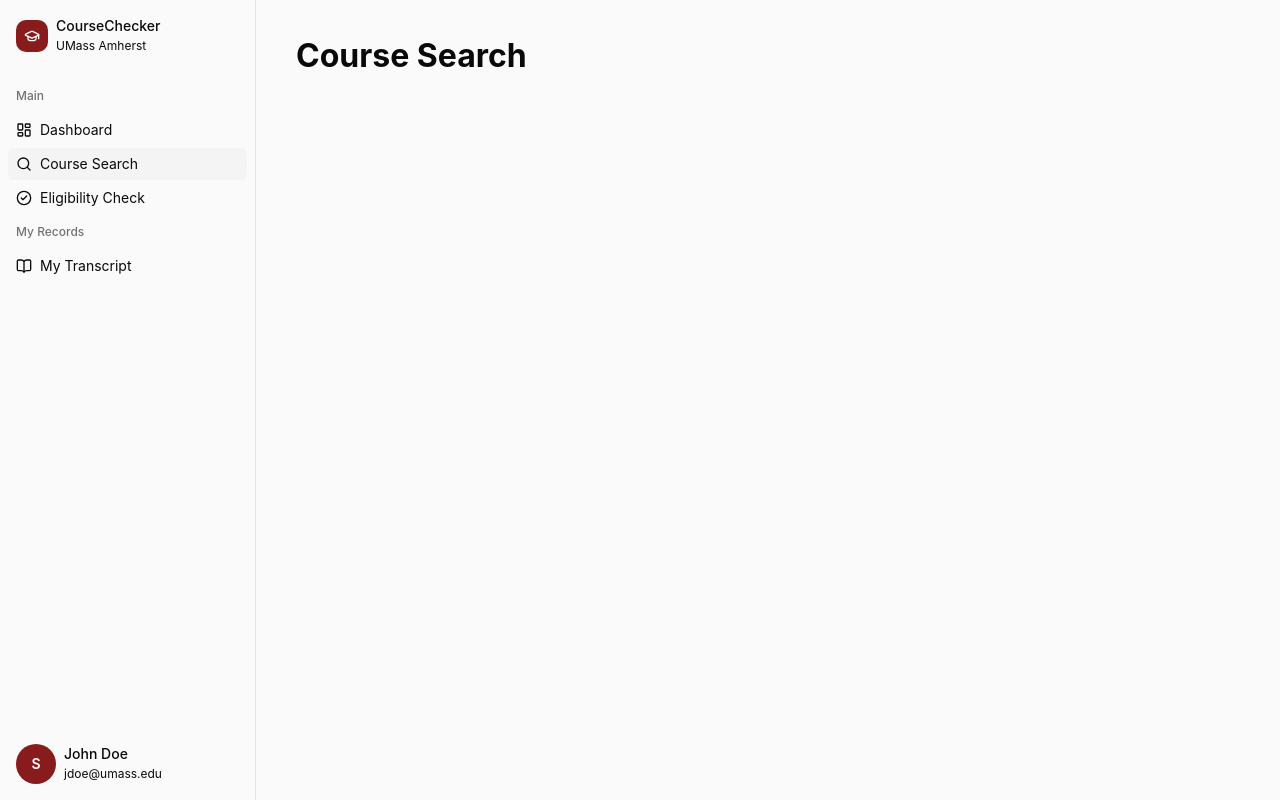
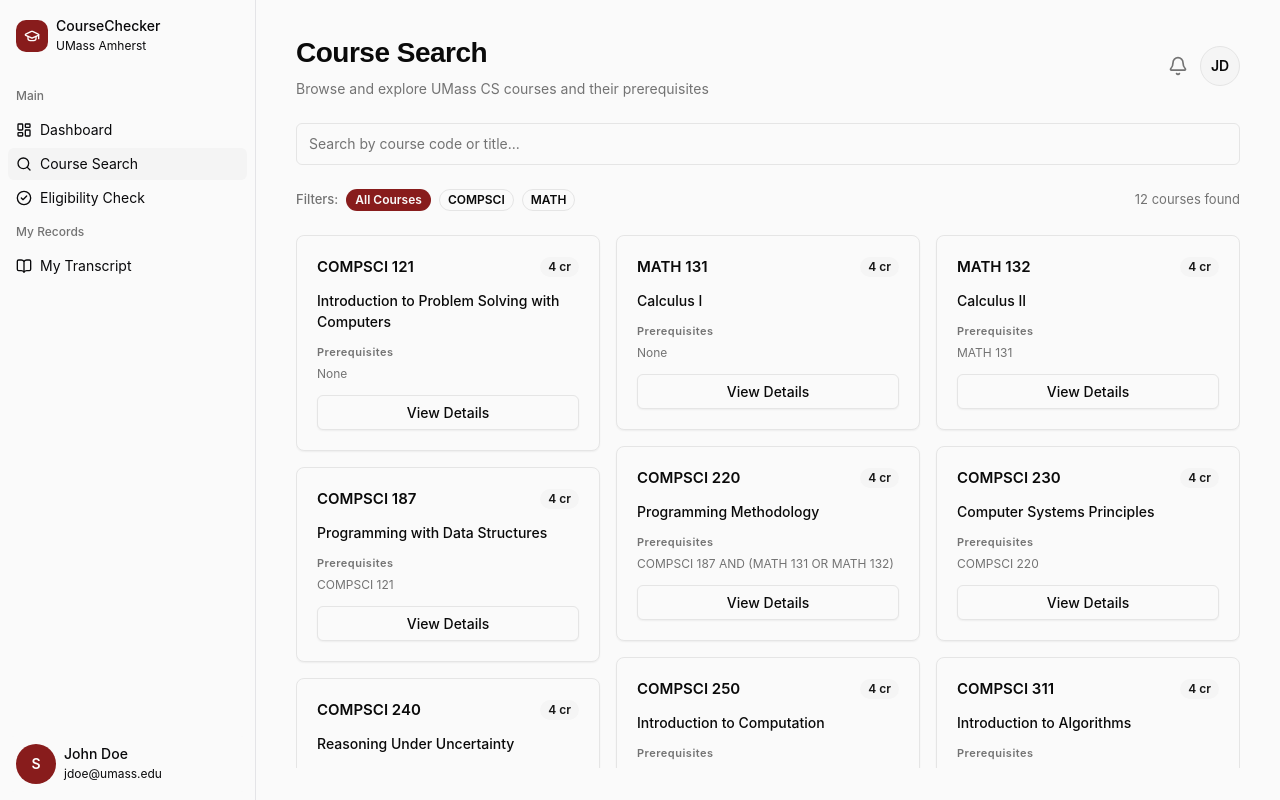
Before and after one commit to LTan-101104/CourseChecker, a React (Vite) app in the folder client/: page /search in a window 1280 px wide. Built offline with nearby package versions, Linux system fonts and the light colour scheme.

Commit message:
Initialize CourseSearchPage

```diff
--- a/client/src/App.tsx
+++ b/client/src/App.tsx
@@ -1,6 +1,7 @@
 import { BrowserRouter, Routes, Route, Outlet } from "react-router-dom";
 import { Sidebar } from "./components/Sidebar";
 import { TranscriptPage } from "./pages/TranscriptPage";
+import { CourseSearchPage } from "./pages/CourseSearchPage";
 import "./App.css";
 
 function AppLayout() {
@@ -24,7 +25,7 @@ function App() {
       <Routes>
         <Route element={<AppLayout />}>
           <Route index element={<Placeholder title="Dashboard" />} />
-          <Route path="/search" element={<Placeholder title="Course Search" />} />
+          <Route path="/search" element={<CourseSearchPage />} />
           <Route path="/eligibility" element={<Placeholder title="Eligibility Check" />} />
           <Route path="/transcript" element={<TranscriptPage />} />
         </Route>
--- /dev/null
+++ b/client/src/pages/CourseSearchPage.css
@@ -0,0 +1,224 @@
+.search-page {
+  display: flex;
+  flex-direction: column;
+  gap: 24px;
+  height: 100%;
+  font-family: "Inter", sans-serif;
+}
+
+/* ── Header ──────────────────────────────── */
+
+.search-header {
+  display: flex;
+  justify-content: space-between;
+  align-items: center;
+}
+
+.search-header-left {
+  display: flex;
+  flex-direction: column;
+  gap: 4px;
+}
+
+.search-header-right {
+  display: flex;
+  align-items: center;
+  gap: 12px;
+}
+
+/* ── Search Row ──────────────────────────── */
+
+.search-row {
+  display: flex;
+  align-items: flex-end;
+  gap: 12px;
+}
+
+.search-input-wrapper {
+  flex: 1;
+}
+
+.search-input {
+  width: 100%;
+  padding: 10px 12px;
+  border: 1px solid #e5e5e5;
+  border-radius: 6px;
+  background: #fafafa;
+  font-size: 14px;
+  font-family: "Inter", sans-serif;
+  color: #0a0a0a;
+  line-height: 1.43;
+}
+
+.search-input::placeholder {
+  color: #737373;
+}
+
+.search-input:focus {
+  outline: none;
+  border-color: #881c1c;
+}
+
+.search-btn {
+  display: flex;
+  align-items: center;
+  gap: 6px;
+  padding: 8px 16px;
+  border: none;
+  border-radius: 6px;
+  background: #881c1c;
+  color: #fafafa;
+  font-size: 14px;
+  font-weight: 500;
+  font-family: "Inter", sans-serif;
+  cursor: pointer;
+  white-space: nowrap;
+  line-height: 1.43;
+}
+
+.search-btn:hover {
+  background: #6e1717;
+}
+
+/* ── Filters ─────────────────────────────── */
+
+.filters-row {
+  display: flex;
+  align-items: center;
+  gap: 8px;
+}
+
+.filter-label {
+  font-size: 13px;
+  font-weight: 500;
+  color: #737373;
+}
+
+.filter-badge {
+  padding: 2px 8px;
+  border-radius: 16px;
+  border: 1px solid #e5e5e5;
+  background: transparent;
+  font-size: 12px;
+  font-weight: 600;
+  color: #0a0a0a;
+  cursor: pointer;
+  font-family: "Inter", sans-serif;
+  line-height: 1.33;
+}
+
+.filter-badge.active {
+  background: #881c1c;
+  color: #fafafa;
+  border-color: transparent;
+}
+
+.filter-badge:not(.active):hover {
+  background: #f5f5f5;
+}
+
+.result-count {
+  flex: 1;
+  text-align: right;
+  font-size: 13px;
+  color: #737373;
+}
+
+/* ── Results Grid ────────────────────────── */
+
+.results-grid {
+  display: flex;
+  gap: 16px;
+  flex: 1;
+  overflow-y: auto;
+}
+
+.results-column {
+  display: flex;
+  flex-direction: column;
+  flex: 1;
+  gap: 16px;
+}
+
+/* ── Course Card ─────────────────────────── */
+
+.course-card {
+  display: flex;
+  flex-direction: column;
+  gap: 12px;
+  padding: 20px;
+  background: #fafafa;
+  border: 1px solid #e5e5e5;
+  border-radius: 8px;
+  box-shadow: 0 1px 1.75px rgba(0, 0, 0, 0.05);
+}
+
+.card-top {
+  display: flex;
+  justify-content: space-between;
+  align-items: center;
+}
+
+.card-code {
+  font-size: 15px;
+  font-weight: 600;
+  color: #0a0a0a;
+}
+
+.card-credits {
+  padding: 2px 8px;
+  border-radius: 16px;
+  background: #f5f5f5;
+  font-size: 12px;
+  font-weight: 600;
+  color: #171717;
+  line-height: 1.33;
+}
+
+.card-title {
+  font-size: 14px;
+  font-weight: 500;
+  color: #0a0a0a;
+}
+
+.card-prereq {
+  display: flex;
+  flex-direction: column;
+  gap: 4px;
+}
+
+.prereq-label {
+  font-size: 11px;
+  font-weight: 600;
+  color: #737373;
+  letter-spacing: 0.5px;
+}
+
+.prereq-value {
+  font-size: 12px;
+  color: #737373;
+  line-height: 1.5;
+}
+
+.card-actions {
+  display: flex;
+}
+
+.view-details-btn {
+  width: 100%;
+  padding: 8px 16px;
+  border: 1px solid #e5e5e5;
+  border-radius: 6px;
+  background: #fafafa;
+  font-size: 14px;
+  font-weight: 500;
+  font-family: "Inter", sans-serif;
+  color: #0a0a0a;
+  cursor: pointer;
+  text-align: center;
+  box-shadow: 0 1px 1.75px rgba(0, 0, 0, 0.05);
+}
+
+.view-details-btn:hover {
+  background: #f0f0f0;
+}
--- /dev/null
+++ b/client/src/pages/CourseSearchPage.tsx
@@ -0,0 +1,144 @@
+import { useState, useMemo } from "react";
+import { Bell } from "lucide-react";
+import { mockCourses } from "../data/mockCourses";
+import type { Course, Requirement } from "../types";
+import "./CourseSearchPage.css";
+
+type Filter = "All" | "COMPSCI" | "MATH";
+
+//! helper function to generate requirement string based on Requirement
+function formatRequirement(req: Requirement): string {
+  switch (req.type) {
+    case "COURSE":
+      return req.requiredCourseCode;
+    case "AND":
+      return req.children.map(formatRequirement).join(" AND ");
+    case "OR": {
+      const inner = req.children.map(formatRequirement).join(" OR ");
+      return `(${inner})`;
+    }
+  }
+}
+
+export function CourseSearchPage() {
+  // const [query, setQuery] = useState("");
+  const [activeFilter, setActiveFilter] = useState<Filter>("All");
+  const [searchTerm, setSearchTerm] = useState("");
+
+  const filters: Filter[] = ["All", "COMPSCI", "MATH"];
+
+  const filteredCourses = useMemo(() => {
+    let results = mockCourses;
+
+    if (activeFilter !== "All") {
+      results = results.filter((c) => c.courseCode.startsWith(activeFilter));
+    }
+
+    if (searchTerm) {
+      const term = searchTerm.toLowerCase();
+      results = results.filter(
+        (c) =>
+          c.courseCode.toLowerCase().includes(term) ||
+          c.title.toLowerCase().includes(term),
+      );
+    }
+
+    return results;
+  }, [activeFilter, searchTerm]);
+
+  function handleOnChange(e: React.ChangeEvent<HTMLInputElement>) {
+    setSearchTerm(e.target.value);
+  }
+
+  // Split into 3 columns
+  const columns: Course[][] = [[], [], []];
+  filteredCourses.forEach((course, i) => {
+    columns[i % 3].push(course);
+  });
+
+  return (
+    <div className="search-page">
+      {/* Header */}
+      <div className="search-header">
+        <div className="search-header-left">
+          <h1 className="page-title">Course Search</h1>
+          <p className="page-subtitle">
+            Browse and explore UMass CS courses and their prerequisites
+          </p>
+        </div>
+        <div className="search-header-right">
+          <Bell size={20} color="#737373" />
+          <div className="header-avatar">JD</div>
+        </div>
+      </div>
+
+      {/* Search Row */}
+      <div className="search-row">
+        <div className="search-input-wrapper">
+          <input
+            className="search-input"
+            type="text"
+            placeholder="Search by course code or title..."
+            value={searchTerm}
+            onChange={(e) => handleOnChange(e)}
+          />
+        </div>
+        {/* <button className="search-btn" onClick={handleSearch}>
+          <Search size={16} />
+          Search
+        </button> */}
+      </div>
+
+      {/* Filters */}
+      <div className="filters-row">
+        <span className="filter-label">Filters:</span>
+        {filters.map((f) => (
+          <button
+            key={f}
+            className={`filter-badge ${activeFilter === f ? "active" : ""}`}
+            onClick={() => setActiveFilter(f)}
+          >
+            {f === "All" ? "All Courses" : f}
+          </button>
+        ))}
+        <span className="result-count">
+          {filteredCourses.length} courses found
+        </span>
+      </div>
+
+      {/* Results Grid */}
+      <div className="results-grid">
+        {columns.map((col, colIndex) => (
+          <div className="results-column" key={colIndex}>
+            {col.map((course) => (
+              <CourseCard key={course.id} course={course} />
+            ))}
+          </div>
+        ))}
+      </div>
+    </div>
+  );
+}
+
+function CourseCard({ course }: { course: Course }) {
+  return (
+    <div className="course-card">
+      <div className="card-top">
+        <span className="card-code">{course.courseCode}</span>
+        <span className="card-credits">{course.credits} cr</span>
+      </div>
+      <div className="card-title">{course.title}</div>
+      <div className="card-prereq">
+        <span className="prereq-label">Prerequisites</span>
+        <span className="prereq-value">
+          {course.prerequisite
+            ? formatRequirement(course.prerequisite)
+            : "None"}
+        </span>
+      </div>
+      <div className="card-actions">
+        <button className="view-details-btn">View Details</button>
+      </div>
+    </div>
+  );
+}
```
